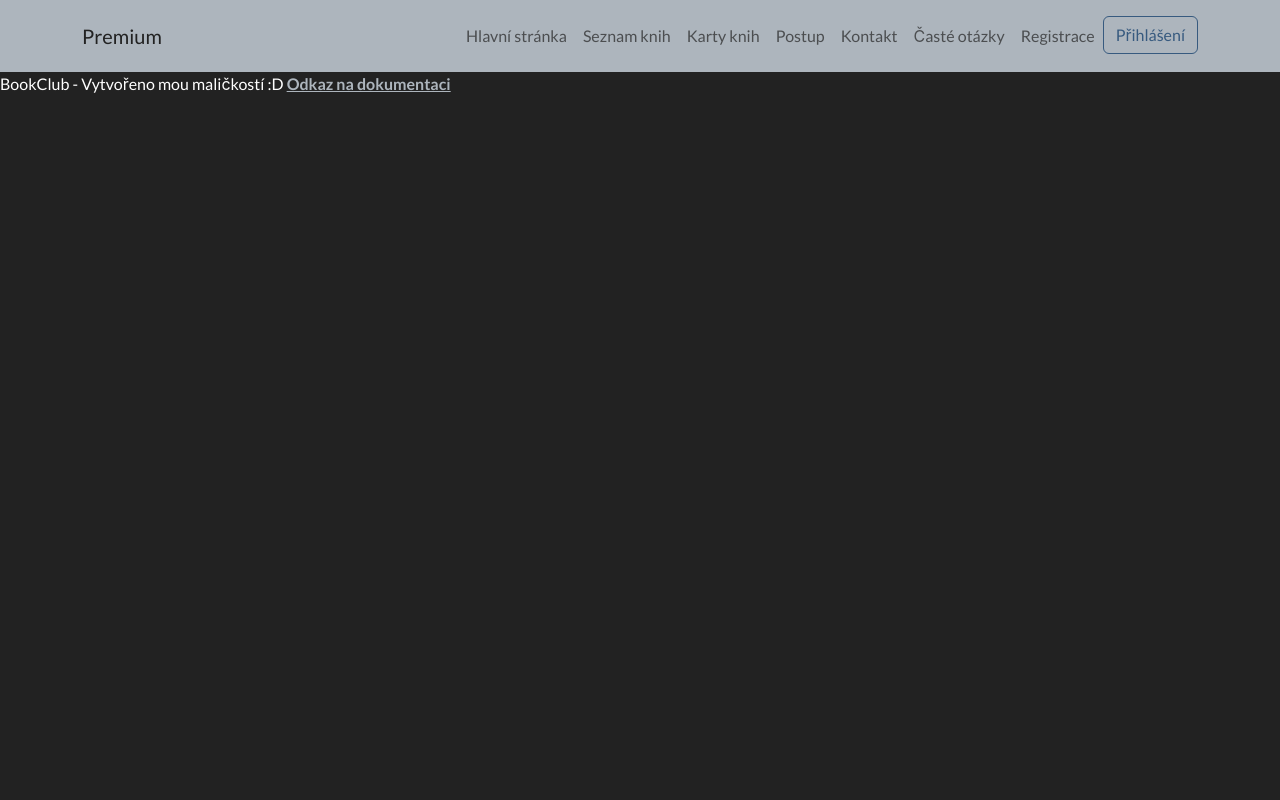
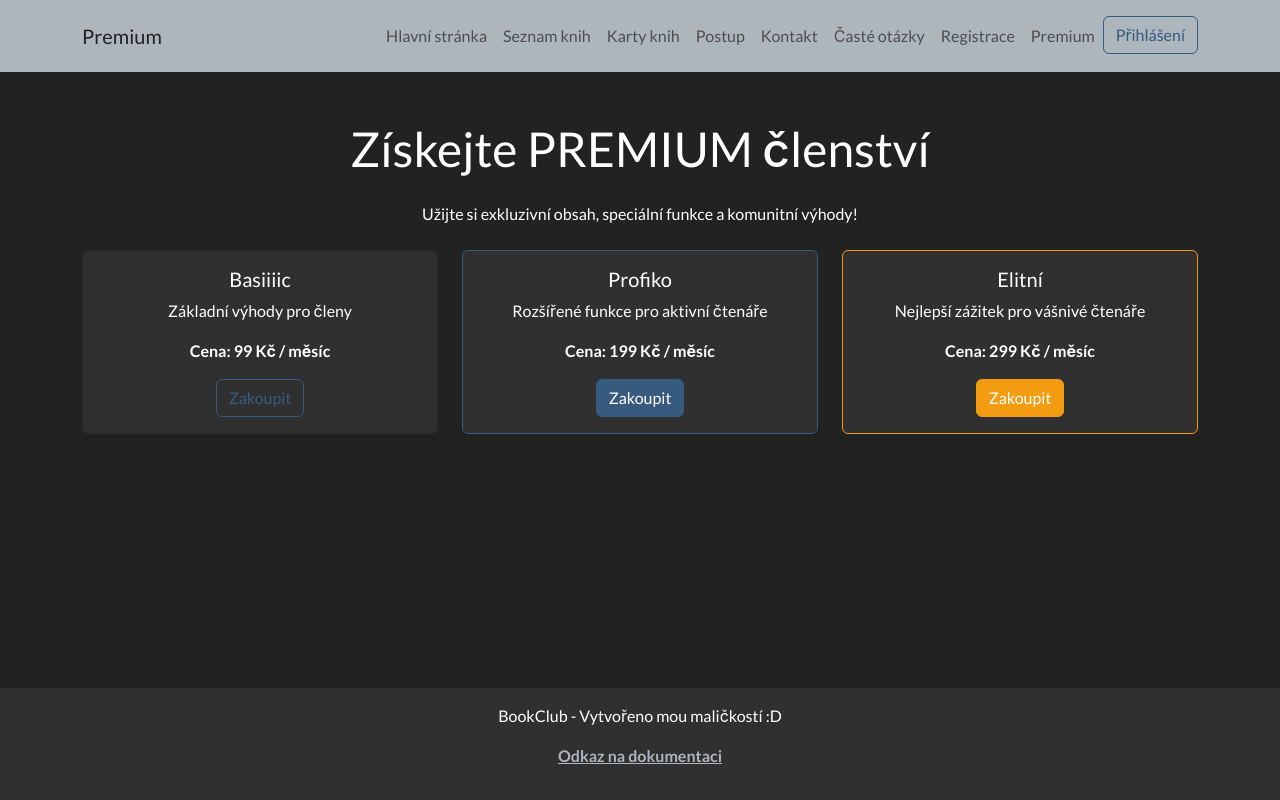
Before and after one commit to Nikiii-17/Webovky_projekt-master-main, a website: page Webovky_projekt-master-main/Webovky_projekt-master/index7.html in a window 1280 px wide. Drawn offline with nearby package versions, Linux system fonts and the light colour scheme.

Commit message:
Posledni plskyyy

```diff
--- a/Webovky_projekt-master-main/Webovky_projekt-master/index7.html
+++ b/Webovky_projekt-master-main/Webovky_projekt-master/index7.html
@@ -10,7 +10,7 @@
     <link rel="stylesheet" href="node_modules/flag-icons/css/flag-icons.min.css">
     <title>Premium</title>
 </head>
-<body>
+<body class="d-flex flex-column min-vh-100">
 <nav class="navbar navbar-expand-lg navbar-light bg-light">
     <div class="container">
         <a class="navbar-brand" href="index7.html">Premium</a>
@@ -26,6 +26,8 @@
                 <li class="nav-item"><a class="nav-link" href="index4.html">Kontakt</a></li>
                 <li class="nav-item"><a class="nav-link" href="index6.html">Časté otázky</a></li>
                 <li class="nav-item"><a class="nav-link" href="index5.html">Registrace</a></li>
+                <li class="nav-item"><a class="nav-link" href="index7.html">Premium</a></li>
+
                 <li class="nav-item">
                     <button class="btn btn-outline-primary" data-bs-toggle="collapse" data-bs-target="#loginForm">Přihlášení</button>
                 </li>
@@ -51,8 +53,53 @@
     </div>
 </div>
 
-    <p>BookClub - Vytvořeno mou maličkostí :D <a href="---" class="text-light fw-bold" target="_blank">Odkaz na dokumentaci</a></p>
+<div class="container text-center mt-5 flex-grow-1">
+    <h1 class="mb-4">Získejte PREMIUM členství</h1>
+    <p>Užijte si exkluzivní obsah, speciální funkce a komunitní výhody!</p>
 
+    <div class="row mt-4">
+        <div class="col-md-4">
+            <div class="card">
+                <div class="card-body">
+                    <h5 class="card-title">Basiiiic</h5>
+                    <p class="card-text">Základní výhody pro členy</p>
+                    <p class="fw-bold">Cena: 99 Kč / měsíc</p>
+                    <button class="btn btn-outline-primary">Zakoupit</button>
+                </div>
+            </div>
+        </div>
+
+        <div class="col-md-4">
+            <div class="card border-primary">
+                <div class="card-body">
+                    <h5 class="card-title">Profiko</h5>
+                    <p class="card-text">Rozšířené funkce pro aktivní čtenáře</p>
+                    <p class="fw-bold">Cena: 199 Kč / měsíc</p>
+                    <button class="btn btn-primary">Zakoupit</button>
+                </div>
+            </div>
+        </div>
+
+        <div class="col-md-4">
+            <div class="card border-warning">
+                <div class="card-body">
+                    <h5 class="card-title">Elitní</h5>
+                    <p class="card-text">Nejlepší zážitek pro vášnivé čtenáře</p>
+                    <p class="fw-bold">Cena: 299 Kč / měsíc</p>
+                    <button class="btn btn-warning">Zakoupit</button>
+                </div>
+            </div>
+        </div>
+    </div>
+</div> <br>
+
+
+
+
+<footer class="bg-dark text-white text-center py-3 mt-auto">
+    <p>BookClub - Vytvořeno mou maličkostí :D</p>
+    <p><a href="Dokumentace_hajkova.docx" class="text-light fw-bold" target="_blank">Odkaz na dokumentaci</a></p>
+</footer>
 
 <script src="node_modules/bootstrap/dist/js/bootstrap.bundle.min.js"></script>
     <script src="node_modules/tinymce/tinymce.min.js"></script>
```
Also changed, not shown: Webovky_projekt-master-main/Webovky_projekt-master/index.html (+11 -7 lines), Webovky_projekt-master-main/Webovky_projekt-master/index1.html (+18 -28 lines), Webovky_projekt-master-main/Webovky_projekt-master/index2.html (+7 -2 lines), Webovky_projekt-master-main/Webovky_projekt-master/index3.html (+7 -3 lines), Webovky_projekt-master-main/Webovky_projekt-master/index4.html (+8 -4 lines), Webovky_projekt-master-main/Webovky_projekt-master/index5.html (+9 -5 lines), Webovky_projekt-master-main/Webovky_projekt-master/index6.html (+7 -3 lines), 1 other file.
